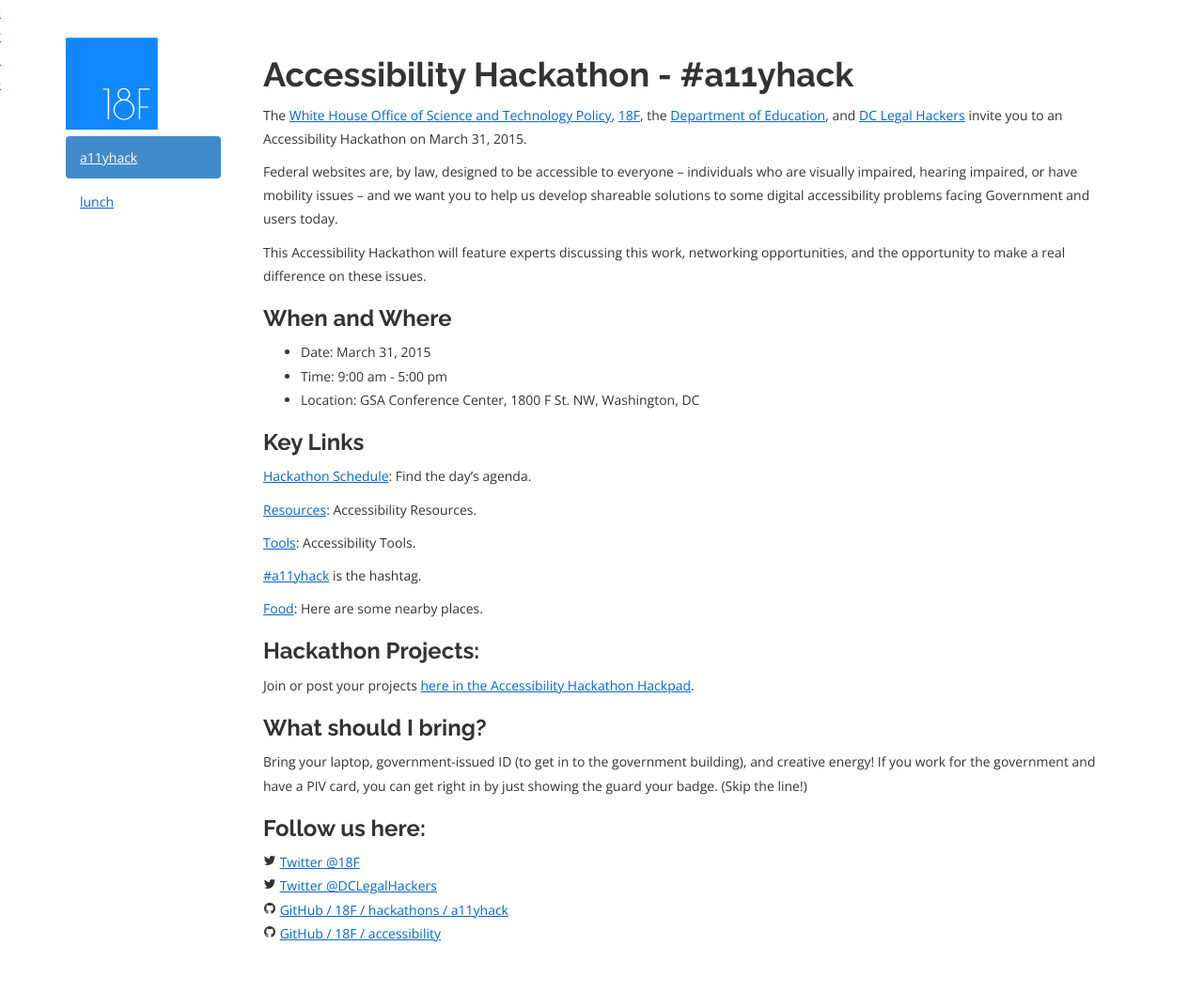
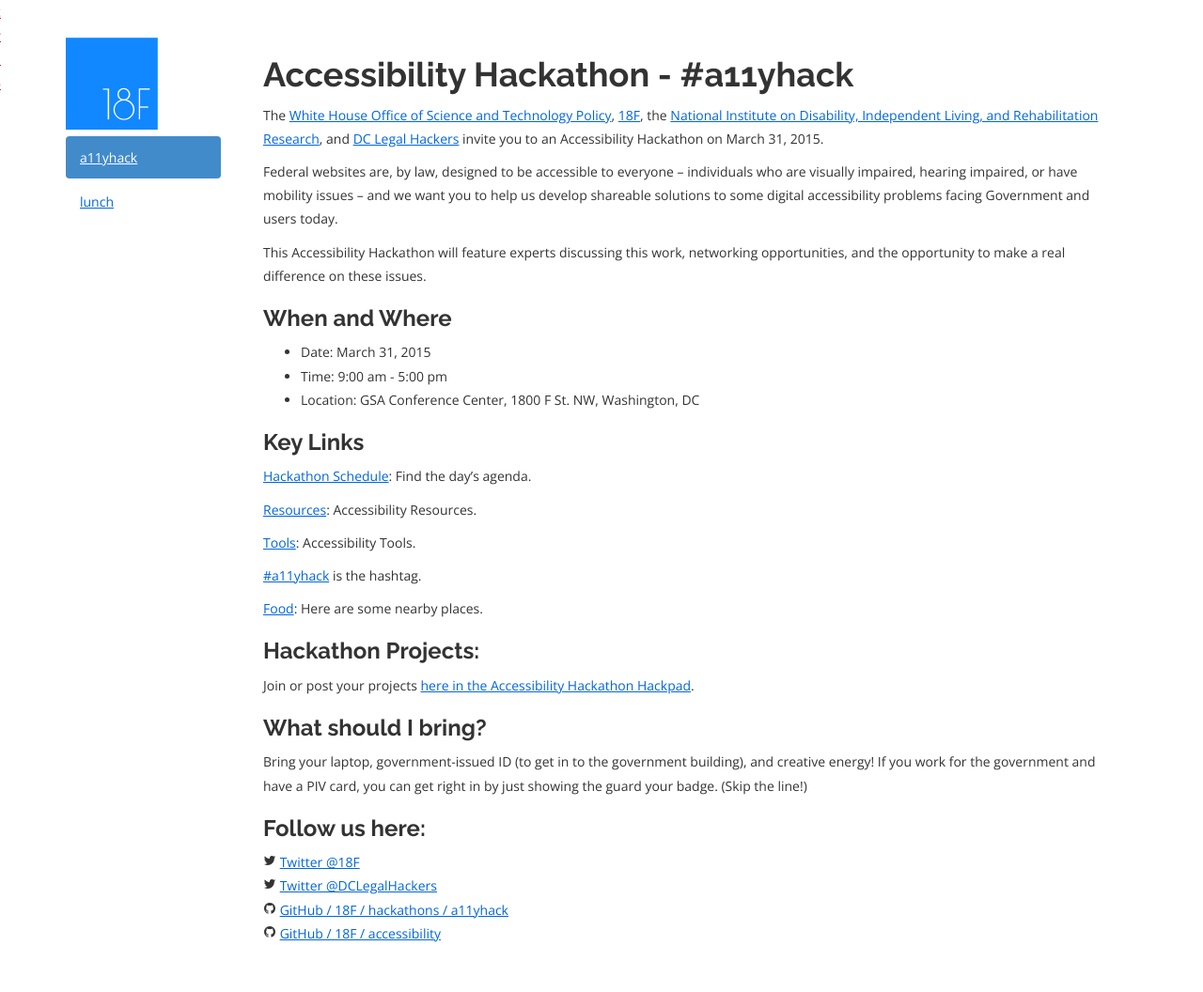
Before and after one commit to 18F/hackathons, a Jekyll site: the page built from pages/a11yhack.md, in a window 1280 px wide. Shown: the whole page at 94% size. Built offline with Jekyll 4.4.1, drawn with Linux system fonts in a browser that asks for light colours; nearby versions of some CDN libraries; Markdown is read by kramdown in place of the engine named in the settings.

Commit message:
Fixes #9: update NIRR.

```diff
--- a/pages/a11yhack.md
+++ b/pages/a11yhack.md
@@ -8,7 +8,7 @@
 page_title: a11yhack
 ---
 
-The [White House Office of Science and Technology Policy](https://www.whitehouse.gov/administration/eop/ostp), [18F](https://18f.gsa.gov/), the [Department of Education](http://www.ed.gov/), and [DC Legal Hackers](http://dclegalhackers.org/) invite you to an Accessibility Hackathon on March 31, 2015.
+The [White House Office of Science and Technology Policy](https://www.whitehouse.gov/administration/eop/ostp), [18F](https://18f.gsa.gov/), the [National Institute on Disability, Independent Living, and Rehabilitation Research](http://www2.ed.gov/about/offices/list/osers/nidrr/index.html), and [DC Legal Hackers](http://dclegalhackers.org/) invite you to an Accessibility Hackathon on March 31, 2015.
 
 Federal websites are, by law, designed to be accessible to everyone – individuals who are visually impaired, hearing impaired, or have mobility issues – and we want you to help us develop shareable solutions to some digital accessibility problems facing Government and users today.
 
```
Also changed, not shown: pages/a11yhack-schedule.md (+3 -0 lines).
